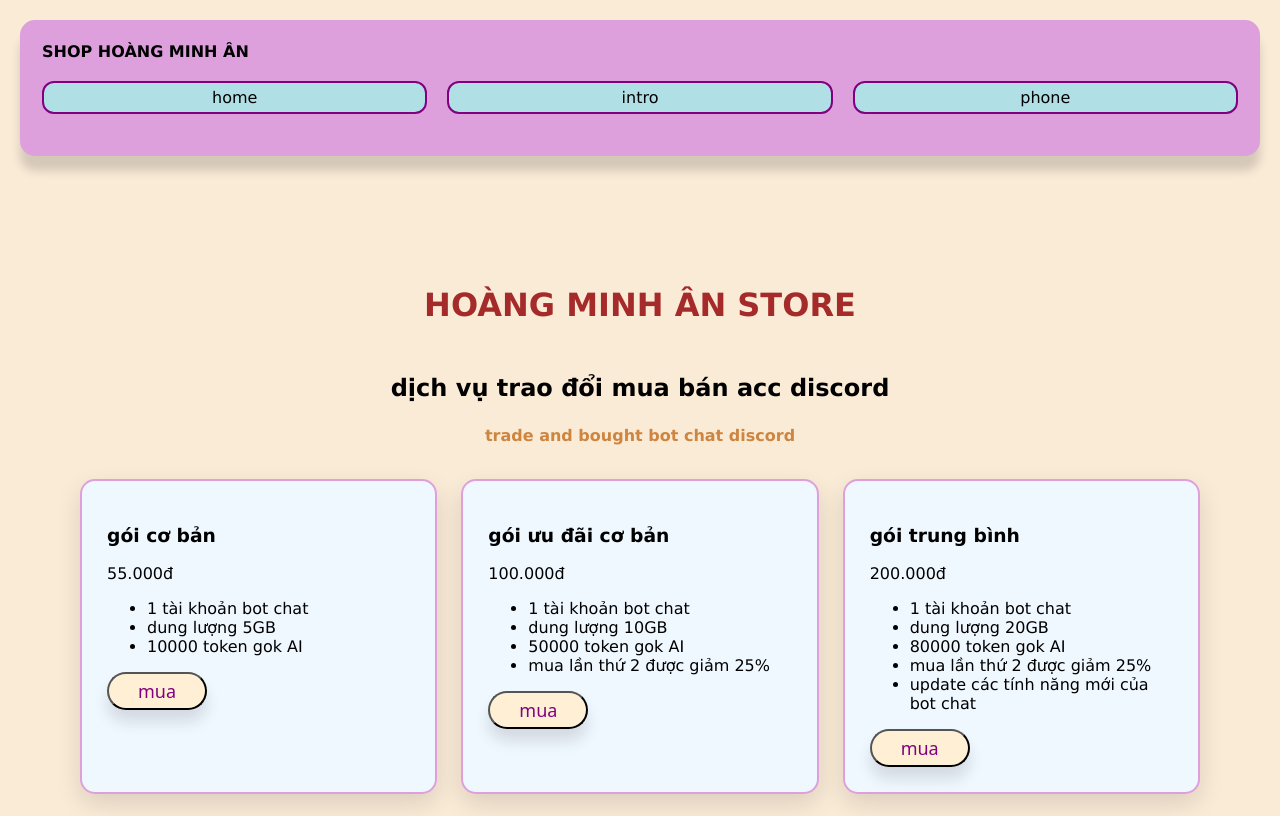
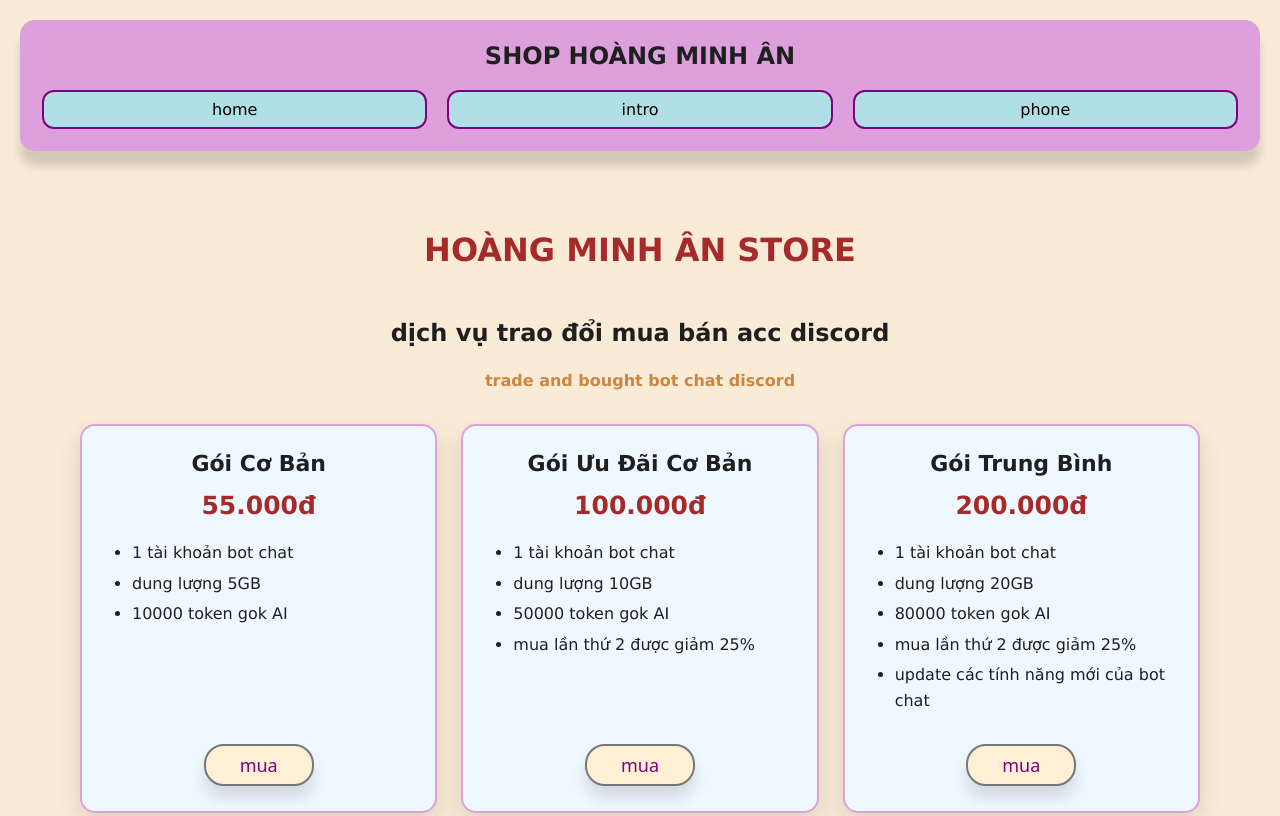
Before and after one commit to minhan2005-noon/trang-ban-bot-discord, a plain HTML site: page index.html in a window 1280 px wide. Shown: the top 816 px of the page. Drawn offline with Linux system fonts and the light colour scheme.

Commit message:
update css

```diff
--- a/style.css
+++ b/style.css
@@ -1,74 +1,123 @@
-*{
+/* ÁP DỤNG CHO TẤT CẢ PHẦN TỬ */
+
+* {
   box-sizing: border-box;
 }
-body{
-    font-family: 'Lucida Sans', 'Lucida Sans Regular', 'Lucida Grande', 'Lucida Sans Unicode', Geneva, Verdana, sans-serif;
-    min-height: 120vh;
-    margin: 0px;
-    padding: 0px;
+
+/* TOÀN BỘ TRANG */
+
+body {
+  min-height: 100vh;
+  margin: 0;
+  padding: 0;
+
   background-color: antiquewhite;
+  color: #1f1f1f;
+
+  font-family:
+    "Lucida Sans",
+    "Lucida Sans Regular",
+    "Lucida Grande",
+    "Lucida Sans Unicode",
+    Geneva,
+    Verdana,
+    sans-serif;
 }
-.heading{
-    margin: 20px 20px;
+
+/* PHẦN ĐẦU TRANG */
+
+.heading {
+  margin: 20px;
   padding: 20px;
-    border: plum solid 2px;
-    transition: all 0.23s;
-    box-sizing: border-box;
+
+  background-color: plum;
+  border: 2px solid plum;
+  border-radius: 15px;
   box-shadow: 0 15px 10px rgba(0, 0, 0, 0.15);
-    background-color: plum;
-    border-radius: 15px;
+
+  transition: transform 0.23s;
 }
-.heading:hover{
+
+.heading:hover {
   transform: scale(0.98);
 }
 
-.menu{
+.heading > strong {
+  display: block;
+
+  text-align: center;
+  font-size: 24px;
+}
+
+/* MENU */
+
+.menu {
+  margin-top: 20px;
+
   display: flex;
-    justify-content: space-evenly;
+  justify-content: center;
   align-items: center;
   gap: 20px;
-    margin-top: 20px;
-    margin-bottom: 20px;
-}
-.menu > a{
-    text-decoration: none;
-    color: black;
-    padding: 5px;
-    border: purple solid 2px;
-    background-color: powderblue;
-    border-radius: 12px;
-    text-align: center;
-    transition: all 0.25s;
-    flex: 1;
-}
-.menu > a:hover{
-    transform:scale(0.95)
-    translateX(10px)
-    translateY(-5px);
 }
 
-.text_main{
+.menu > a {
+  flex: 1;
+  padding: 8px;
+
+  background-color: powderblue;
+  color: black;
+  border: 2px solid purple;
+  border-radius: 12px;
+
+  text-align: center;
+  text-decoration: none;
+
+  transition:
+    transform 0.25s,
+    background-color 0.25s,
+    color 0.25s;
+}
+
+.menu > a:hover {
+  background-color: white;
+  transform: translateY(-5px) scale(0.95);
+}
+
+/* NỘI DUNG CHÍNH */
+
+.text_main {
+  max-width: 1200px;
+  margin: 40px auto;
   padding: 40px;
-    margin: 40px;
 }
-.text_main > h1{
+
+.text_main > h1 {
+  margin: 0 0 50px;
+
+  color: brown;
   text-align: center;
   font-size: 32px;
-    color:brown;
-    margin: 50px;
 }
-.danh_sach{
+
+/* KHU VỰC DANH SÁCH */
+
+.danh_sach {
   display: flex;
-    flex-wrap:wrap;
+  flex-direction: row;
+  flex-wrap: wrap;
+
   justify-content: center;
-    align-items:stretch;
-    flex-direction: row;
+  align-items: stretch;
   gap: 24px;
 }
+
+/* Tiêu đề chiếm riêng một hàng */
+
 .danh_sach > h2,
 .danh_sach > strong {
   flex-basis: 100%;
   margin: 0;
+
   text-align: center;
 }
 
@@ -78,105 +127,158 @@ body{
 
 .danh_sach > strong {
   margin-bottom: 10px;
-  color:peru;
+  color: peru;
 }
+
+/* BA THẺ SẢN PHẨM */
+
 .the_1,
 .the_2,
-.the_3{
-  flex: 1;
+.the_3 {
+  flex: 1 1 260px;
+  min-width: 0;
   padding: 25px;
-  min-width: 0;
-  justify-content: center;
+
+  display: flex;
   flex-direction: column;
-  align-self:stretch;
+
   background-color: aliceblue;
   border: 2px solid plum;
   border-radius: 15px;
   box-shadow: 0 10px 25px rgba(0, 0, 0, 0.12);
 
+  cursor: pointer;
+
   transition:
     transform 0.25s,
     box-shadow 0.25s;
-    cursor: pointer;
 }
+
 .the_1:hover,
 .the_2:hover,
-.the_3:hover{
+.the_3:hover {
+  transform: translateY(-8px) scale(0.98);
+  box-shadow: 0 18px 30px rgba(0, 0, 0, 0.18);
+}
+
+/* TÊN GÓI */
+
+.danh_sach article > h3 {
+  margin: 0 0 15px;
+
+  text-align: center;
+  text-transform: capitalize;
+  font-size: 22px;
+}
+
+/* GIÁ TIỀN */
+
+.danh_sach article > p {
+  margin: 0 0 20px;
+
+  color: brown;
+  text-align: center;
+  font-size: 25px;
+  font-weight: bold;
+}
+
+/* DANH SÁCH QUYỀN LỢI */
+
+.danh_sach article > ul {
+  margin: 0 0 25px;
+  padding-left: 25px;
+
+  text-align: left;
+  line-height: 1.6;
+}
+
+.danh_sach article li {
+  margin-bottom: 5px;
+}
+
+/* NÚT MUA CỦA CẢ BA THẺ */
+
+.danh_sach > article > button {
+  width: 110px;
+  height: 42px;
+
+  margin-top: auto;
+  align-self: center;
+
+  background-color: papayawhip;
+  color: purple;
+  border: 2px solid #777;
+  border-radius: 20px;
+  box-shadow: 0 12px 15px rgba(0, 0, 0, 0.12);
+
+  cursor: pointer;
+
+  font-family: system-ui, sans-serif;
+  font-size: 18px;
+  font-weight: 400;
+
+  transition:
+    transform 0.25s,
+    background-color 0.25s,
+    color 0.25s;
+}
+
+.danh_sach > article > button:hover {
+  background-color: black;
+  color: aliceblue;
   transform: scale(0.95);
 }
 
-.danh_sach li{
-    text-align: left;
+.danh_sach > article > button:active {
+  background-color: green;
+  color: white;
+  transform: scale(0.9);
 }
 
-.the_1 button{
-    background-color:papayawhip;
-    padding: 5px;
-    width: 100px;
-    color:purple;
-    cursor: pointer;
-    border-radius: 20px;
-    box-shadow: 0 12px 15px rgba(0, 0, 0, 0.12);
-    font-size: large;
-    font-family:system-ui, -apple-system, BlinkMacSystemFont, 'Segoe UI', Roboto, Oxygen, Ubuntu, Cantarell, 'Open Sans', 'Helvetica Neue', sans-serif;
-    transition: all 0.25s;
-    font-weight: 200;
-}
-.the_1 button:hover{
-    transform: scale(0.95);
-    background-color:black;
-    color: aliceblue;
-}
-.the_1 button:active{
-    background-color: green;
-    color: black;
+/* CHÂN TRANG */
+
+.chan {
+  margin-top: 50px;
+  padding: 25px;
+
+  background-color: plum;
+
+  text-align: center;
+  font-weight: bold;
 }
 
+/* GIAO DIỆN ĐIỆN THOẠI */
 
-.the_2 button{
-    background-color:papayawhip;
-    padding: 5px;
-    width: 100px;
-    color:purple;
-    cursor: pointer;
-    border-radius: 20px;
-    box-shadow: 0 12px 15px rgba(0, 0, 0, 0.12);
-    font-size: large;
-    font-family:system-ui, -apple-system, BlinkMacSystemFont, 'Segoe UI', Roboto, Oxygen, Ubuntu, Cantarell, 'Open Sans', 'Helvetica Neue', sans-serif;
-    transition: all 0.25s;
-    font-weight: 200;
-}
-.the_2 button:hover{
-    transform: scale(0.95);
-    background-color:black;
-    color: aliceblue;
-}
-.the_2 button:active{
-    background-color: green;
-    color: black;
+@media (max-width: 700px) {
+  .heading {
+    margin: 12px;
+    padding: 15px;
   }
 
+  .heading > strong {
+    font-size: 20px;
+  }
 
+  .menu {
+    flex-direction: column;
+    gap: 10px;
+  }
 
-.the_3 button{
-    background-color:papayawhip;
-    padding: 5px;
-    width: 100px;
-    color:purple;
-    cursor: pointer;
-    border-radius: 20px;
-    box-shadow: 0 12px 15px rgba(0, 0, 0, 0.12);
-    font-size: large;
-    font-family:system-ui, -apple-system, BlinkMacSystemFont, 'Segoe UI', Roboto, Oxygen, Ubuntu, Cantarell, 'Open Sans', 'Helvetica Neue', sans-serif;
-    transition: all 0.25s;
-    font-weight: 200;
+  .menu > a {
+    width: 100%;
   }
-.the_3 button:hover{
-    transform: scale(0.95);
-    background-color:black;
-    color: aliceblue;
+
+  .text_main {
+    margin: 20px auto;
+    padding: 20px;
   }
-.the_3 button:active{
-    background-color: green;
-    color: black;
+
+  .text_main > h1 {
+    margin-bottom: 35px;
+    font-size: 26px;
   }
+
+  .danh_sach > article {
+    flex-basis: 100%;
+  }
+}
```
Also changed, not shown: 1 other file. Lines whose indentation alone changed are shown as unchanged.
